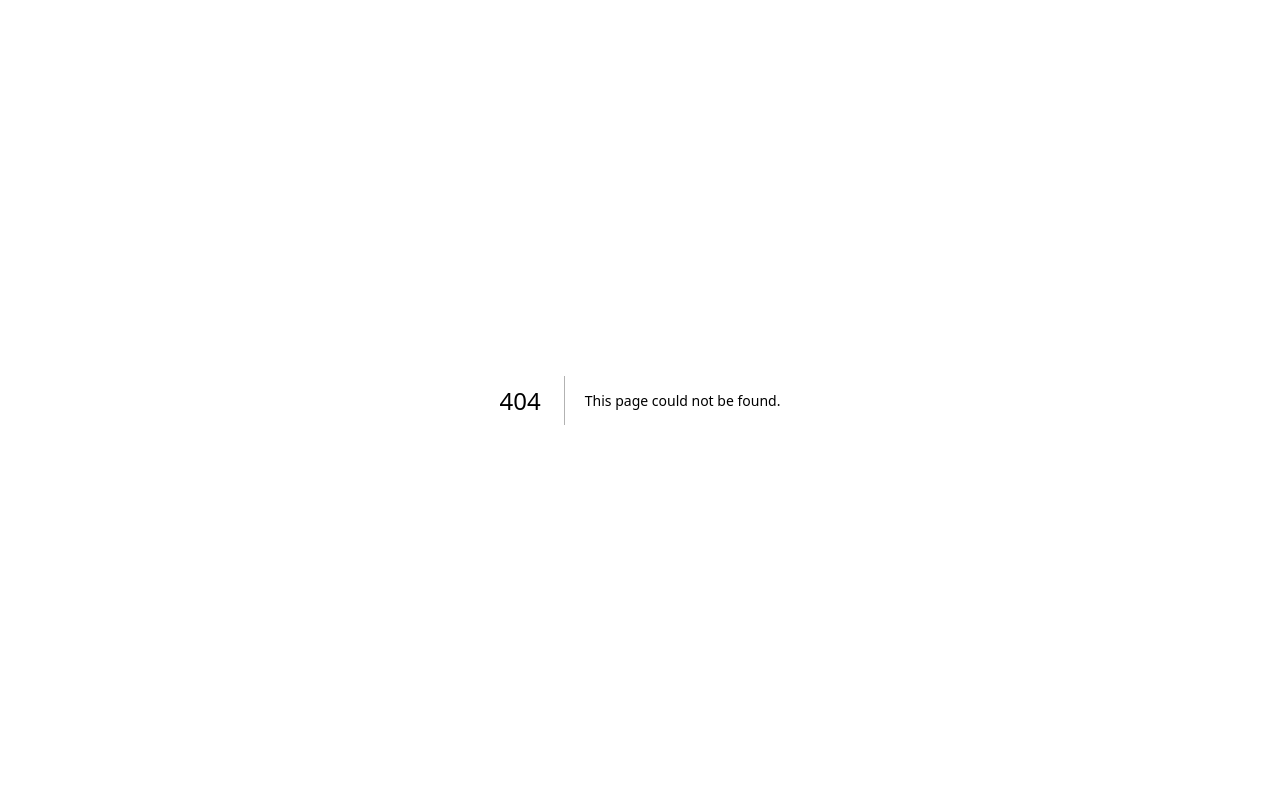
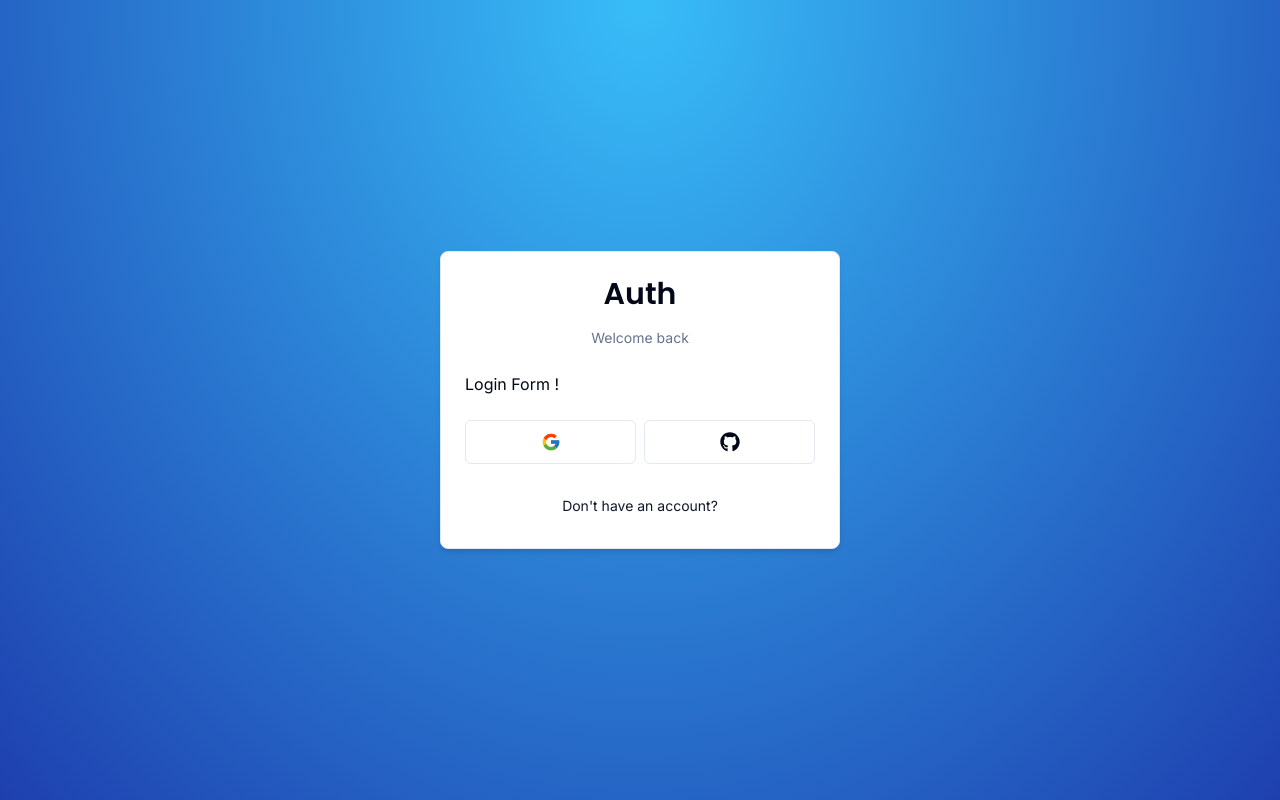
Before and after one commit to iathrd/nextjs-authentication, a Next.js app: page /auth/login in a window 1280 px wide. Before the commit this address had no page. Built offline with nearby package versions, Linux system fonts and the light colour scheme.

Commit message:
create login card ui

```diff
--- /dev/null
+++ b/app/auth/layout.tsx
@@ -0,0 +1,11 @@
+import React from "react";
+
+const AuthLayout = ({ children }: { children: React.ReactNode }) => {
+  return (
+    <div className="h-full flex items-center justify-center bg-[radial-gradient(ellipse_at_top,_var(--tw-gradient-stops))] from-sky-400 to-blue-800">
+      {children}
+    </div>
+  );
+};
+
+export default AuthLayout;
--- /dev/null
+++ b/app/auth/login/page.tsx
@@ -0,0 +1,8 @@
+import { LoginForm } from "@/components/auth/login-form";
+import React from "react";
+
+const LoginPage = () => {
+  return <LoginForm />;
+};
+
+export default LoginPage;
--- a/app/globals.css
+++ b/app/globals.css
@@ -1,6 +1,12 @@
 @tailwind base;
 @tailwind components;
 @tailwind utilities;
+
+html,
+body,
+:root {
+  height: 100%;
+}
 
 @layer base {
   :root {
--- a/app/page.tsx
+++ b/app/page.tsx
@@ -1,5 +1,36 @@
-import Image from "next/image";
+import { Poppins } from "next/font/google";
+import { cn } from "@/lib/utils";
+import { Button } from "@/components/ui/button";
+import LoginButtoon from "@/components/auth/login-button";
+
+const font = Poppins({
+  subsets: ["latin"],
+  weight: ["600"],
+});
 
 export default function Home() {
-  return <p className="font-semibold text-green-500">Hello World</p>;
+  return (
+    <main className="flex h-full flex-col items-center justify-center bg-[radial-gradient(ellipse_at_top,_var(--tw-gradient-stops))] from-sky-400 to-blue-800">
+      <div className="space-y-6">
+        <h1
+          className={cn(
+            "text-6xl font-semibold text-white drop-shadow-md",
+            font.className
+          )}
+        >
+          Auth
+        </h1>
+        <p className="text-white text-lg">
+          A simple authentication app using Next.js
+        </p>
+        <div>
+          <LoginButtoon>
+            <Button variant="secondary" size="lg">
+              Sign in
+            </Button>
+          </LoginButtoon>
+        </div>
+      </div>
+    </main>
+  );
 }
--- /dev/null
+++ b/components/auth/back-button.tsx
@@ -0,0 +1,20 @@
+"use client";
+
+import React from "react";
+import { Button } from "../ui/button";
+import Link from "next/link";
+
+interface BackButtonProps {
+  label: string;
+  href: string;
+}
+
+const BackButton = ({ href, label }: BackButtonProps) => {
+  return (
+    <Button variant="link" className="font-normal w-full" size="sm" asChild>
+      <Link href={href}>{label}</Link>
+    </Button>
+  );
+};
+
+export default BackButton;
--- /dev/null
+++ b/components/auth/card-wrapper.tsx
@@ -0,0 +1,41 @@
+"use client";
+import React from "react";
+import { Card, CardContent, CardFooter, CardHeader } from "../ui/card";
+import Header from "./header";
+import Social from "./social";
+import BackButton from "./back-button";
+
+interface CardWrapperProps {
+  children: React.ReactNode;
+  headerLabel: string;
+  backButtonLabel: string;
+  backButtonHref: string;
+  showSocial?: boolean;
+}
+
+const CardWrapper = ({
+  children,
+  headerLabel,
+  backButtonHref,
+  backButtonLabel,
+  showSocial,
+}: CardWrapperProps) => {
+  return (
+    <Card className="w-[400px] shadow-md">
+      <CardHeader>
+        <Header label={headerLabel} />
+      </CardHeader>
+      <CardContent>{children}</CardContent>
+      {showSocial && (
+        <CardFooter>
+          <Social />
+        </CardFooter>
+      )}
+      <CardFooter>
+        <BackButton label={backButtonLabel} href={backButtonHref} />
+      </CardFooter>
+    </Card>
+  );
+};
+
+export default CardWrapper;
--- /dev/null
+++ b/components/auth/header.tsx
@@ -0,0 +1,22 @@
+import { Poppins } from "next/font/google";
+import { cn } from "@/lib/utils";
+
+const font = Poppins({
+  subsets: ["latin"],
+  weight: ["600"],
+});
+
+interface HeaderProps {
+  label: string;
+}
+
+const Header = ({ label }: HeaderProps) => {
+  return (
+    <div className="w-full flex flex-col gap-y-4 items-center justify-center">
+      <h1 className={cn("text-3xl font-semibold", font.className)}>Auth</h1>
+      <p className="text-muted-foreground text-sm">{label}</p>
+    </div>
+  );
+};
+
+export default Header;
--- /dev/null
+++ b/components/auth/login-button.tsx
@@ -0,0 +1,27 @@
+"use client";
+
+import { useRouter } from "next/navigation";
+
+interface LoginButtonProps {
+  children: React.ReactNode;
+  mode?: "modal" | "redirect";
+  asChild?: boolean;
+}
+
+const LoginButtoon = ({
+  children,
+  mode = "redirect",
+  asChild,
+}: LoginButtonProps) => {
+  const router = useRouter();
+
+  const onClick = () => {
+    router.push("/auth/login");
+  };
+
+  if (mode == "modal") return <span>TODO: implement modal</span>;
+
+  return <span onClick={onClick}>{children}</span>;
+};
+
+export default LoginButtoon;
--- /dev/null
+++ b/components/auth/login-form.tsx
@@ -0,0 +1,14 @@
+import CardWrapper from "./card-wrapper";
+
+export const LoginForm = () => {
+  return (
+    <CardWrapper
+      headerLabel="Welcome back"
+      backButtonLabel="Don't have an account?"
+      backButtonHref="/auth/register"
+      showSocial
+    >
+      Login Form !
+    </CardWrapper>
+  );
+};
--- /dev/null
+++ b/components/auth/social.tsx
@@ -0,0 +1,20 @@
+"use client";
+
+import { FcGoogle } from "react-icons/fc";
+import { FaGithub } from "react-icons/fa";
+import { Button } from "../ui/button";
+
+const Social = () => {
+  return (
+    <div className="flex items-center w-full gap-x-2">
+      <Button size="lg" className="w-full" variant="outline" onClick={() => {}}>
+        <FcGoogle size={20} />
+      </Button>
+      <Button size="lg" className="w-full" variant="outline" onClick={() => {}}>
+        <FaGithub size={20} />
+      </Button>
+    </div>
+  );
+};
+
+export default Social;
--- /dev/null
+++ b/components/ui/card.tsx
@@ -0,0 +1,79 @@
+import * as React from "react"
+
+import { cn } from "@/lib/utils"
+
+const Card = React.forwardRef<
+  HTMLDivElement,
+  React.HTMLAttributes<HTMLDivElement>
+>(({ className, ...props }, ref) => (
+  <div
+    ref={ref}
+    className={cn(
+      "rounded-lg border bg-card text-card-foreground shadow-sm",
+      className
+    )}
+    {...props}
+  />
+))
+Card.displayName = "Card"
+
+const CardHeader = React.forwardRef<
+  HTMLDivElement,
+  React.HTMLAttributes<HTMLDivElement>
+>(({ className, ...props }, ref) => (
+  <div
+    ref={ref}
+    className={cn("flex flex-col space-y-1.5 p-6", className)}
+    {...props}
+  />
+))
+CardHeader.displayName = "CardHeader"
+
+const CardTitle = React.forwardRef<
+  HTMLParagraphElement,
+  React.HTMLAttributes<HTMLHeadingElement>
+>(({ className, ...props }, ref) => (
+  <h3
+    ref={ref}
+    className={cn(
+      "text-2xl font-semibold leading-none tracking-tight",
+      className
+    )}
+    {...props}
+  />
+))
+CardTitle.displayName = "CardTitle"
+
+const CardDescription = React.forwardRef<
+  HTMLParagraphElement,
+  React.HTMLAttributes<HTMLParagraphElement>
+>(({ className, ...props }, ref) => (
+  <p
+    ref={ref}
+    className={cn("text-sm text-muted-foreground", className)}
+    {...props}
+  />
+))
+CardDescription.displayName = "CardDescription"
+
+const CardContent = React.forwardRef<
+  HTMLDivElement,
+  React.HTMLAttributes<HTMLDivElement>
+>(({ className, ...props }, ref) => (
+  <div ref={ref} className={cn("p-6 pt-0", className)} {...props} />
+))
+CardContent.displayName = "CardContent"
+
+const CardFooter = React.forwardRef<
+  HTMLDivElement,
+  React.HTMLAttributes<HTMLDivElement>
+>(({ className, ...props }, ref) => (
+  <div
+    ref={ref}
+    className={cn("flex items-center p-6 pt-0", className)}
+    {...props}
+  />
+))
+CardFooter.displayName = "CardFooter"
+
+export { Card, CardHeader, CardFooter, CardTitle, CardDescription, CardContent }
--- a/package.json
+++ b/package.json
@@ -16,6 +16,7 @@
     "next": "14.1.4",
     "react": "^18",
     "react-dom": "^18",
+    "react-icons": "^5.0.1",
     "tailwind-merge": "^2.2.2",
     "tailwindcss-animate": "^1.0.7"
   },
```
Also changed, not shown: 1 other file (tests, documents, lock files or other folders).
